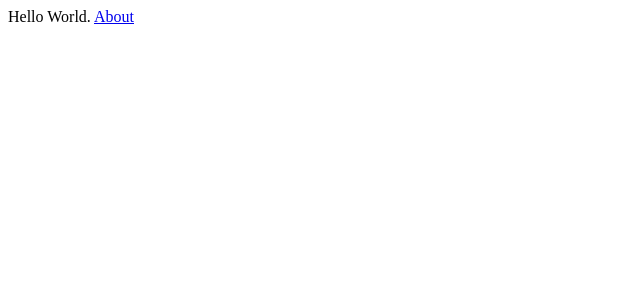
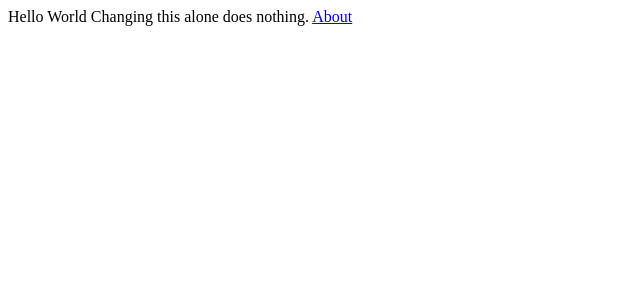
Before and after one commit to lizhi-render/test-repo-private, a Next.js app: page / in a window 1280 px wide. Shown: the top 300 px of the page, without its empty margins (0-640 px from the left). Built offline with nearby package versions, Linux system fonts and the light colour scheme.

Commit message:
Should not deploy

```diff
--- a/src/pages/index.js
+++ b/src/pages/index.js
@@ -3,7 +3,7 @@ import Link from "next/link";
 export default function Home() {
   return (
     <div>
-      Hello World.{" "}
+      Hello World Changing this alone does nothing.{" "}
       <Link href="/about">
         About
       </Link>
```
